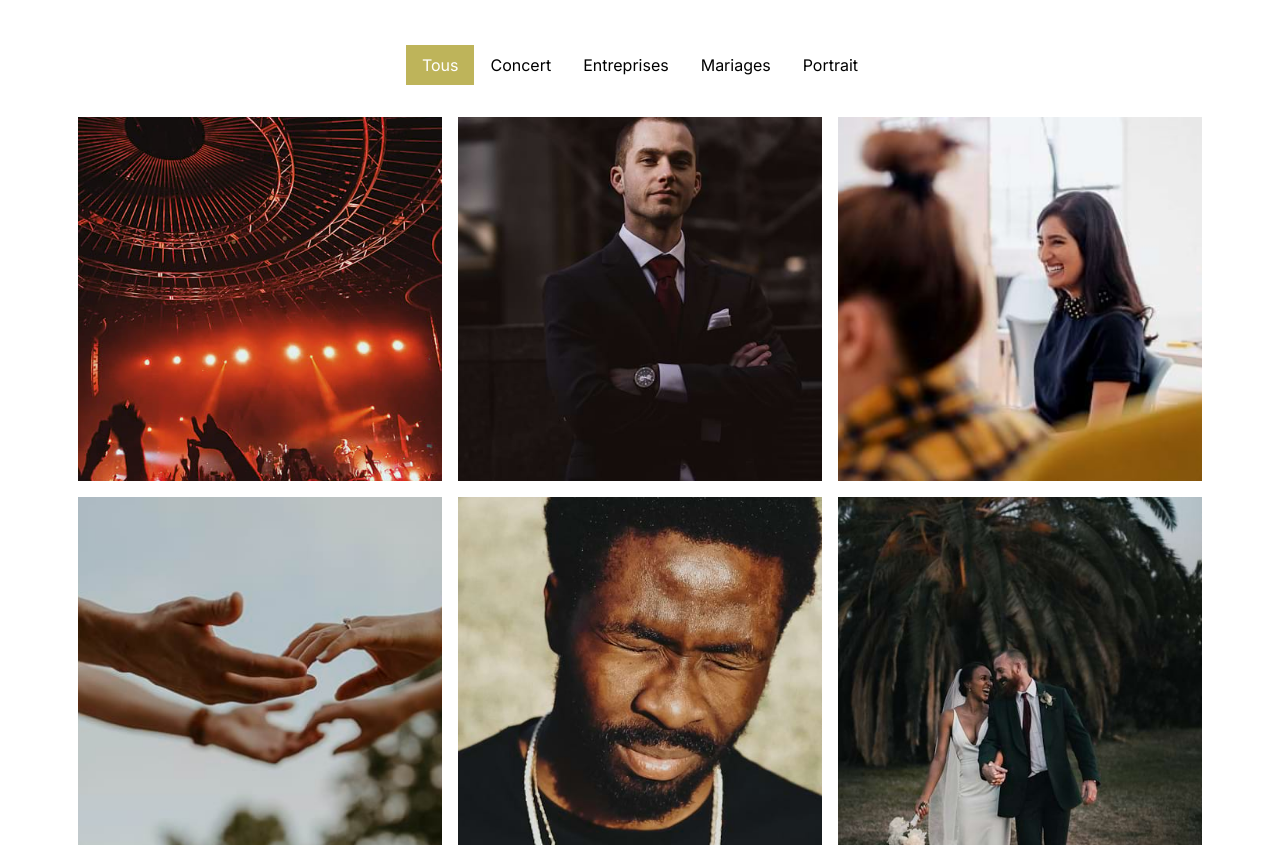
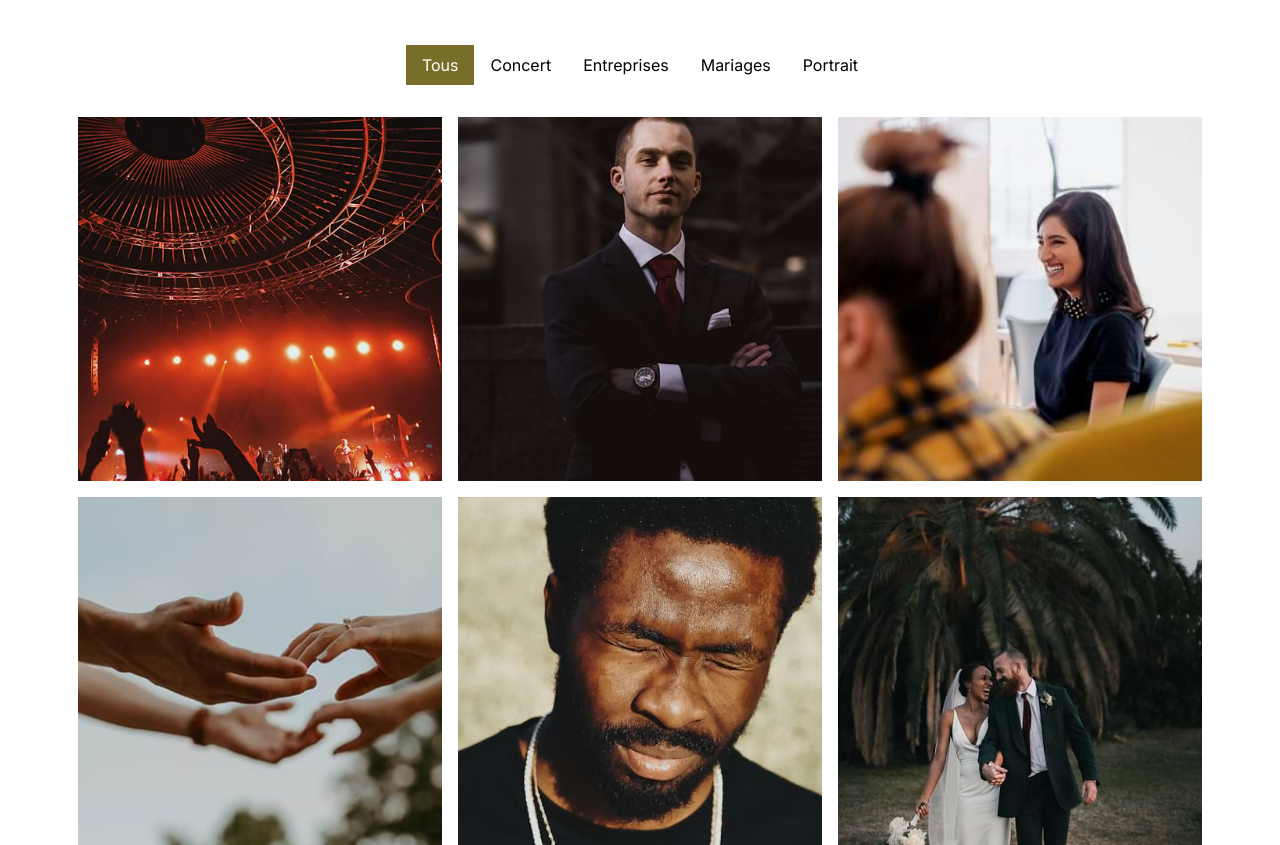
Before and after one commit to AlexandreLerch/nina-carducci.github.io-master, a plain HTML site: page index.html in a window 1280 px wide. Shown: the part 1362-2207 px from the top of the page. Drawn offline with nearby package versions, Linux system fonts and the light colour scheme.

Commit message:
contraste ok

```diff
--- a/assets/style.css
+++ b/assets/style.css
@@ -111,8 +111,8 @@ nav a {
 
 .nav-pills .nav-link.active, .nav-pills .show > .nav-link {
 	color: #fff;
-	background-color: #BEB45A;
-	border-radius:0 ;
+	background-color: #776f29;
+	border-radius:0;
 }
 
 .nav-pills .nav-link {
```
Also changed, not shown: index.html (+1 -1 lines).
